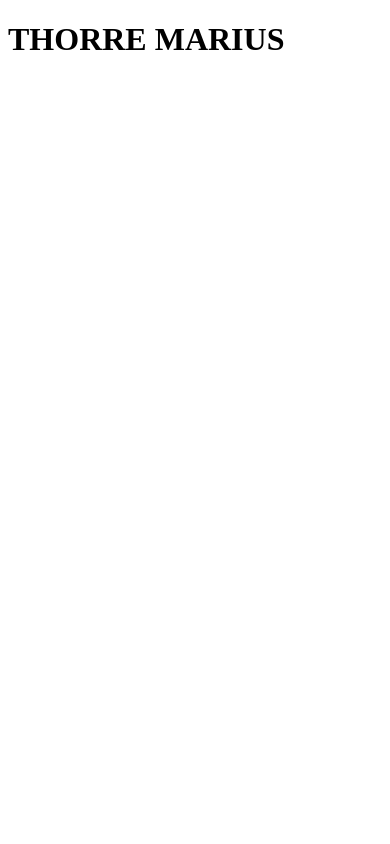
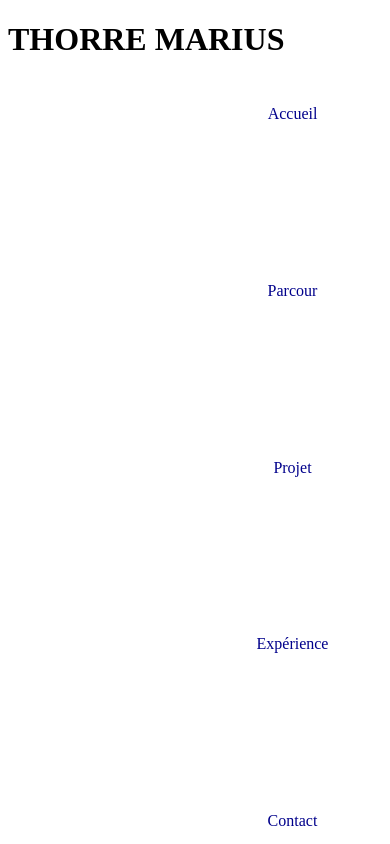
Before and after one commit to Morpheus5828/pageperso, a React (Create React App) app: page / in a window 390 px wide. Built offline with nearby package versions, Linux system fonts and the light colour scheme.

Commit message:
Installation of naviguation tool bar

```diff
--- /dev/null
+++ b/src/components/Navbar.css
@@ -0,0 +1,63 @@
+
+html {
+    font-size: 62.5%;
+}
+
+body {
+    font-size: 1.6rem;
+}
+
+li {
+    list-style: none;
+}
+
+a {
+    text-decoration: none;
+    color: darkblue;
+}
+
+.nav {
+    display: flex;
+    align-items: center;
+    justify-content: space-around;
+    height: 20vh;
+}
+
+.nav_toggler div {
+    width: 3rem;
+    height: 0.2rem;
+    margin: 0.4rem;
+    background: darkgray;
+
+}
+
+.nav_toggler {
+    display: none;
+}
+
+.nav_menu {
+    display: flex;
+    align-items: center;
+    justify-content: space-around;
+    gap: 10rem;
+}
+
+.nav_brand {
+    text-transform: uppercase;
+}
+
+@media screen and (max-width: 768px){
+
+    .nav_menu {
+        position: fixed;
+        top: 7vh;
+        right: 0;
+        width: 50vw;
+        height: 93vh;
+        flex-direction: column;
+    }
+}
+
+.nav_active {
+    transform: translateX(0);
+}
--- /dev/null
+++ b/src/components/Navbar.js
@@ -0,0 +1,17 @@
+import React from 'react';
+import './Navbar.css'
+function Navbar() {
+    return (
+       <nav className={"nav"}>
+           <ul className={"nav_menu"}>
+               <li className={"nav_item"}><a href={"#"} className={"nav_link"}>Accueil</a></li>
+               <li className={"nav_item"}><a href={"#"} className={"nav_link"}>Parcour</a></li>
+               <li className={"nav_item"}><a href={"#"} className={"nav_link"}>Projet</a></li>
+               <li className={"nav_item"}><a href={"#"} className={"nav_link"}>Expérience</a></li>
+               <li className={"nav_item"}><a href={"#"} className={"nav_link"}>Contact</a></li>
+           </ul>
+       </nav>
+    );
+}
+
+export default Navbar;
--- a/src/pages/Home.js
+++ b/src/pages/Home.js
@@ -1,9 +1,11 @@
 import React from 'react';
+import Navbar from "../components/Navbar";
 
 const Home = () => {
     return (
         <div>
             <h1>THORRE MARIUS</h1>
+            <Navbar/>
         </div>
     );
 };
```
Also changed, not shown: src/assets/images/photo_identite.PNG (added), src/components/Accueil.js (added).
